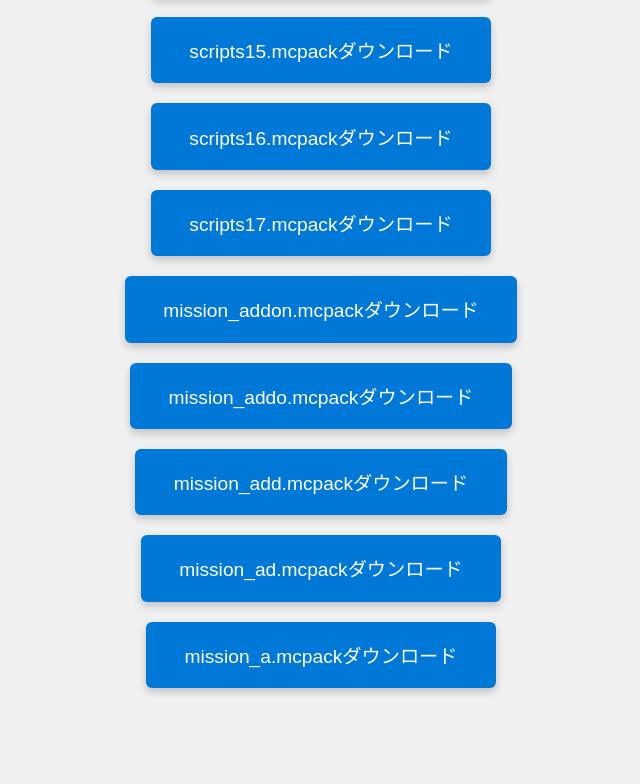
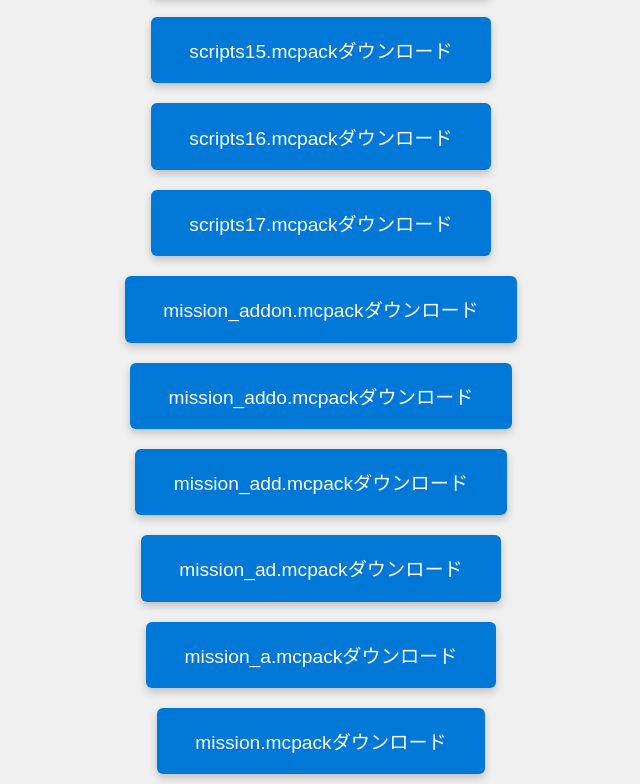
Before and after one commit to akaina0112/kozinn, a plain HTML site: page DL.html in a window 1280 px wide. Shown: the part 1375-2159 px from the top of the page, without its empty margins (319-959 px from the left). Before the commit the page ends 2073 px from the top, so only its background shows below. Drawn offline with Linux system fonts and the light colour scheme.

Commit message:
Update DL.html

```diff
--- a/DL.html
+++ b/DL.html
@@ -121,5 +121,8 @@
      mission_a.mcpackダウンロード
   </a>
 
+  <a href="./fill/mission.mcpack" download class="download-button">
+     mission.mcpackダウンロード
+  </a>
 </body>
 </html>
```
